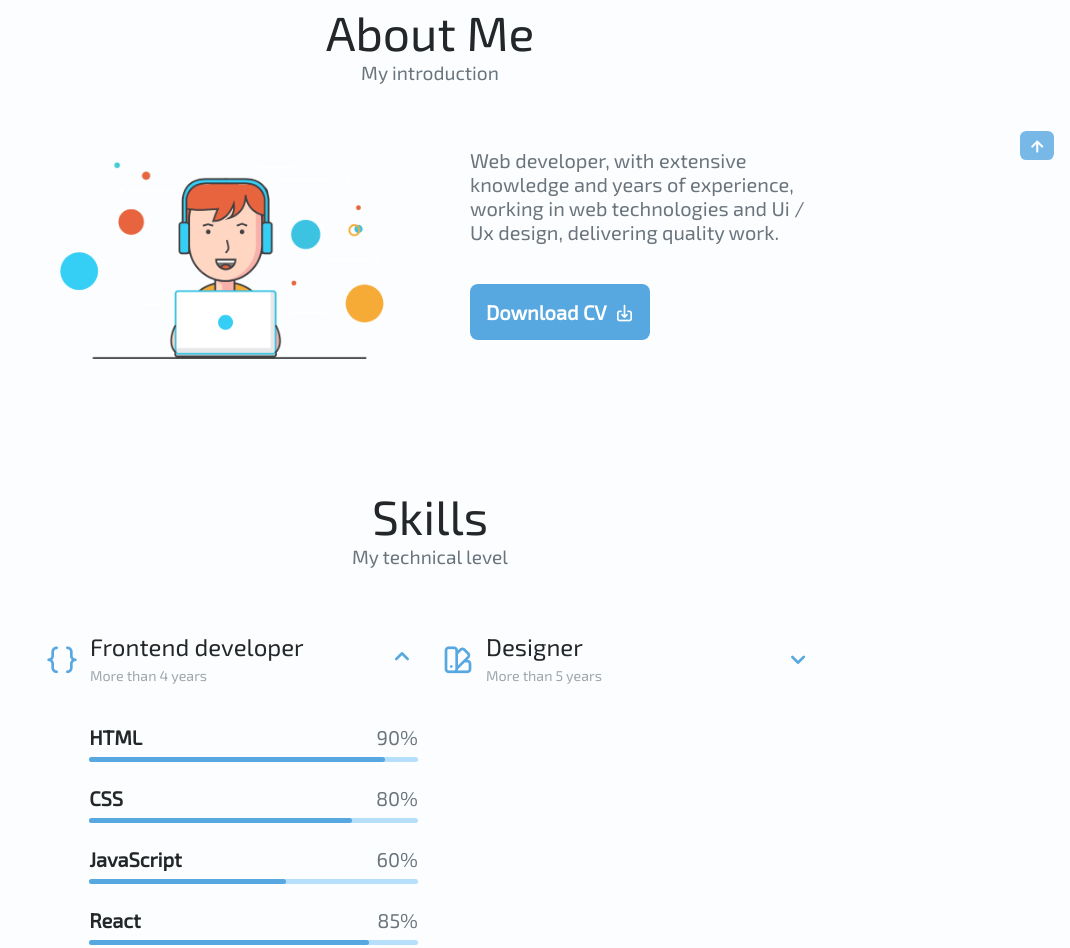
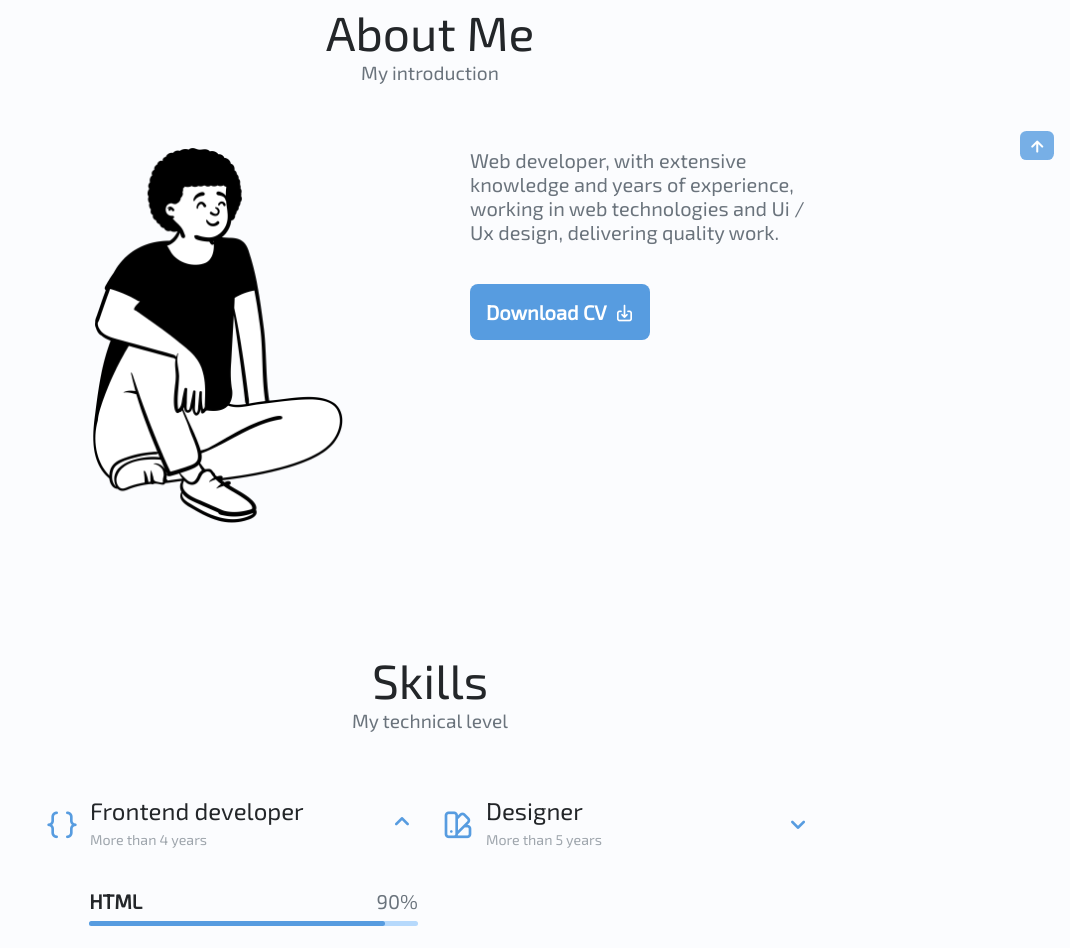
Before and after one commit to TomasZhu0321/ThoamsWeb, a plain HTML site: page index.html in a window 1280 px wide. Shown: the part 800-1748 px from the top of the page, without its empty margins (210-1280 px from the left). Drawn offline with nearby package versions, Linux system fonts and the light colour scheme.

Commit message:
style setting

```diff
--- a/assets/css/styles.css
+++ b/assets/css/styles.css
@@ -7,7 +7,7 @@
   --header-height: 3rem;
   /*========== Colors ==========*/
   /* Change favorite color */
-  --hue-color: 205;
+  --hue-color: 210;
 
   /* HSL color mode */
   --first-color: hsl(var(--hue-color), 69%, 61%);
@@ -402,8 +402,8 @@ img {
 
 /*==================== ABOUT ====================*/
 .about__img {
-  width: 300px;
-  border-radius: .5rem;
+  width: 200px;
+  border-radius: .2rem;
   justify-self: center;
   align-self: center;
 }
@@ -1023,7 +1023,7 @@ img {
     width: 400px;
   }
   .about__img {
-    width: 350px;
+    width: 250px;
   }
   .about__description {
     text-align: initial;
--- a/index.html
+++ b/index.html
@@ -152,7 +152,7 @@
         <span class="section__subtitle">My introduction</span>
 
         <div class="about__container container grid">
-          <img src="assets/img/meee.png" alt="" class="about__img" />
+          <img src="assets/img/self.png" alt="" class="about__img" />
 
           <div class="about__data">
             <p class="about__description">
```
Also changed, not shown: assets/img/self.png (added).
